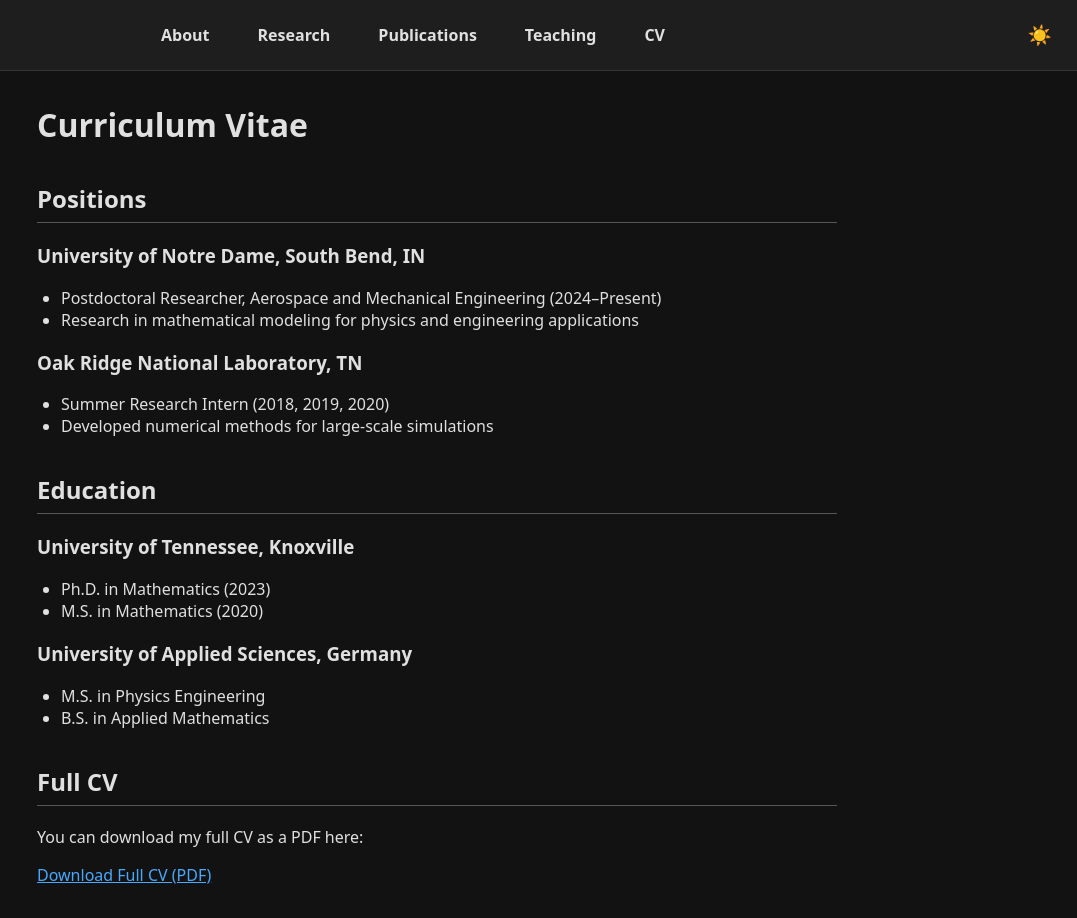
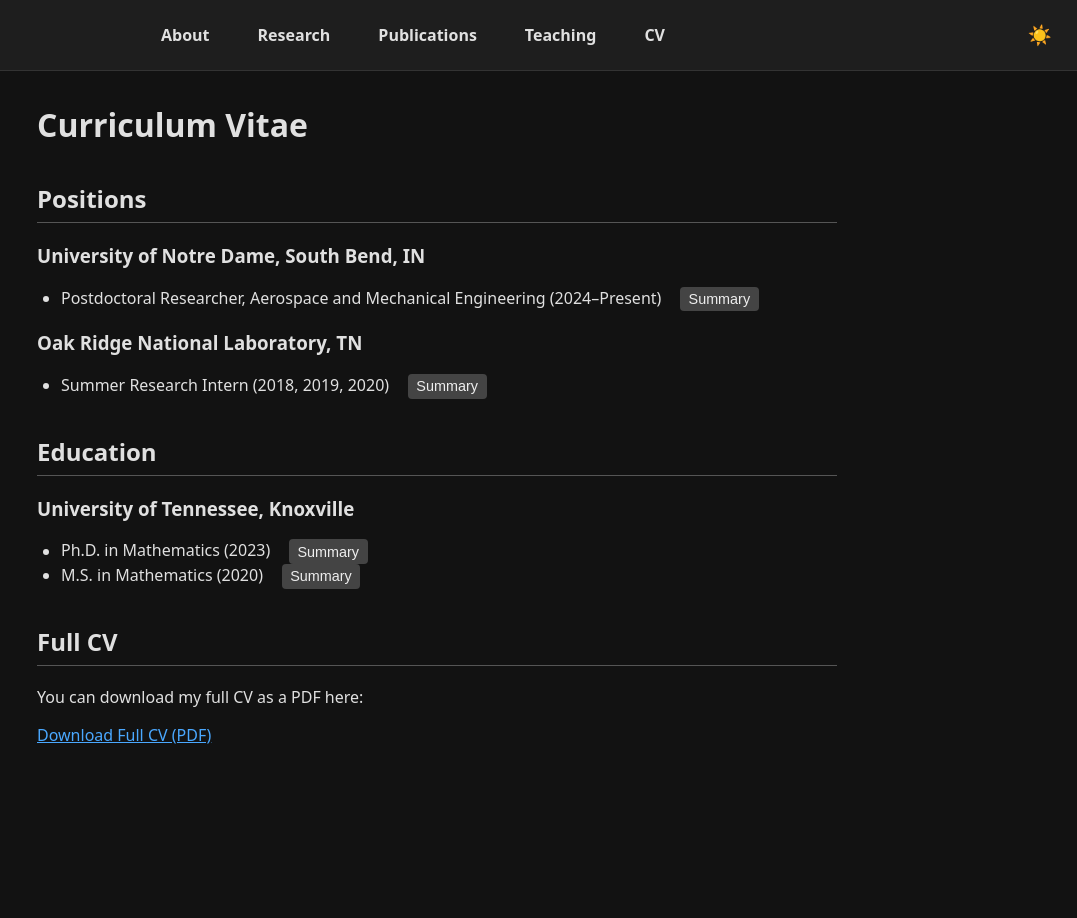
Before and after one commit to johannonymous123/johannonymous123.github.io, a Jekyll site: the page built from cv.html, in a window 1280 px wide. Shown: the whole page, without its empty margins (203-1280 px from the left). Built offline with Jekyll 4.4.1, drawn with Linux system fonts in a browser that asks for light colours.

Commit message:
buttons for cv

```diff
--- a/assets/style.css
+++ b/assets/style.css
@@ -339,3 +339,31 @@
 .hidden {
   display: none;
 }
+
+.cv-btn {
+  margin-left: 1em;
+  background-color: #444;
+  color: #eee;
+  border: none;
+  border-radius: 4px;
+  padding: 0.3em 0.6em;
+  font-size: 0.9em;
+  cursor: pointer;
+}
+
+.cv-btn:hover {
+  background-color: #666;
+}
+
+.cv-toggle {
+  background-color: #1e1e1e;
+  border-left: 3px solid #555;
+  padding: 0.8em;
+  margin-top: 0.5em;
+  font-size: 0.95em;
+  line-height: 1.4;
+}
+
+.hidden {
+  display: none;
+}
--- a/cv.html
+++ b/cv.html
@@ -10,37 +10,50 @@
 
   <h3>University of Notre Dame, South Bend, IN</h3>
   <ul>
-    <li>Postdoctoral Researcher, Aerospace and Mechanical Engineering (2024–Present)</li>
-    <li>Research in mathematical modeling for physics and engineering applications</li>
+    <li>
+      Postdoctoral Researcher, Aerospace and Mechanical Engineering (2024–Present)
+      <button class="cv-btn toggle-btn" data-target="cv-pos-1">Summary</button>
+      <div class="cv-toggle hidden" id="cv-pos-1">
+        <p>Conducting research on generative modeling and uncertainty quantification in physical simulation, with an emphasis on radiation transport and multiscale PDEs.</p>
+      </div>
+    </li>
   </ul>
 
   <h3>Oak Ridge National Laboratory, TN</h3>
   <ul>
-    <li>Summer Research Intern (2018, 2019, 2020)</li>
-    <li>Developed numerical methods for large-scale simulations</li>
+    <li>
+      Summer Research Intern (2018, 2019, 2020)
+      <button class="cv-btn toggle-btn" data-target="cv-pos-2">Summary</button>
+      <div class="cv-toggle hidden" id="cv-pos-2">
+        <p>Worked on scalable solvers and data-driven modeling for large-scale nuclear engineering simulations. Collaborated across applied math and computational physics groups.</p>
+      </div>
+    </li>
   </ul>
+</section>
 
-  <!-- Add more positions here as needed -->
-
-</section>
 
 <section class="cv-section">
   <h2>Education</h2>
 
   <h3>University of Tennessee, Knoxville</h3>
   <ul>
-    <li>Ph.D. in Mathematics (2023)</li>
-    <li>M.S. in Mathematics (2020)</li>
+    <li>
+      Ph.D. in Mathematics (2023)
+      <button class="cv-btn toggle-btn" data-target="cv-ed-1">Summary</button>
+      <div class="cv-toggle hidden" id="cv-ed-1">
+        <p>Dissertation on generative probabilistic methods for solving inverse problems and simulating high-dimensional stochastic systems.</p>
+      </div>
+    </li>
+    <li>
+      M.S. in Mathematics (2020)
+      <button class="cv-btn toggle-btn" data-target="cv-ed-2">Summary</button>
+      <div class="cv-toggle hidden" id="cv-ed-2">
+        <p>Coursework and research focused on numerical PDEs and scientific computing in Python and C++.</p>
+      </div>
+    </li>
   </ul>
+</section>
 
-  <h3>University of Applied Sciences, Germany</h3>
-  <ul>
-    <li>M.S. in Physics Engineering</li>
-    <li>B.S. in Applied Mathematics</li>
-  </ul>
-
-  <!-- Add more universities/degrees as needed -->
-</section>
 
 <section class="cv-section">
   <h2>Full CV</h2>
```
